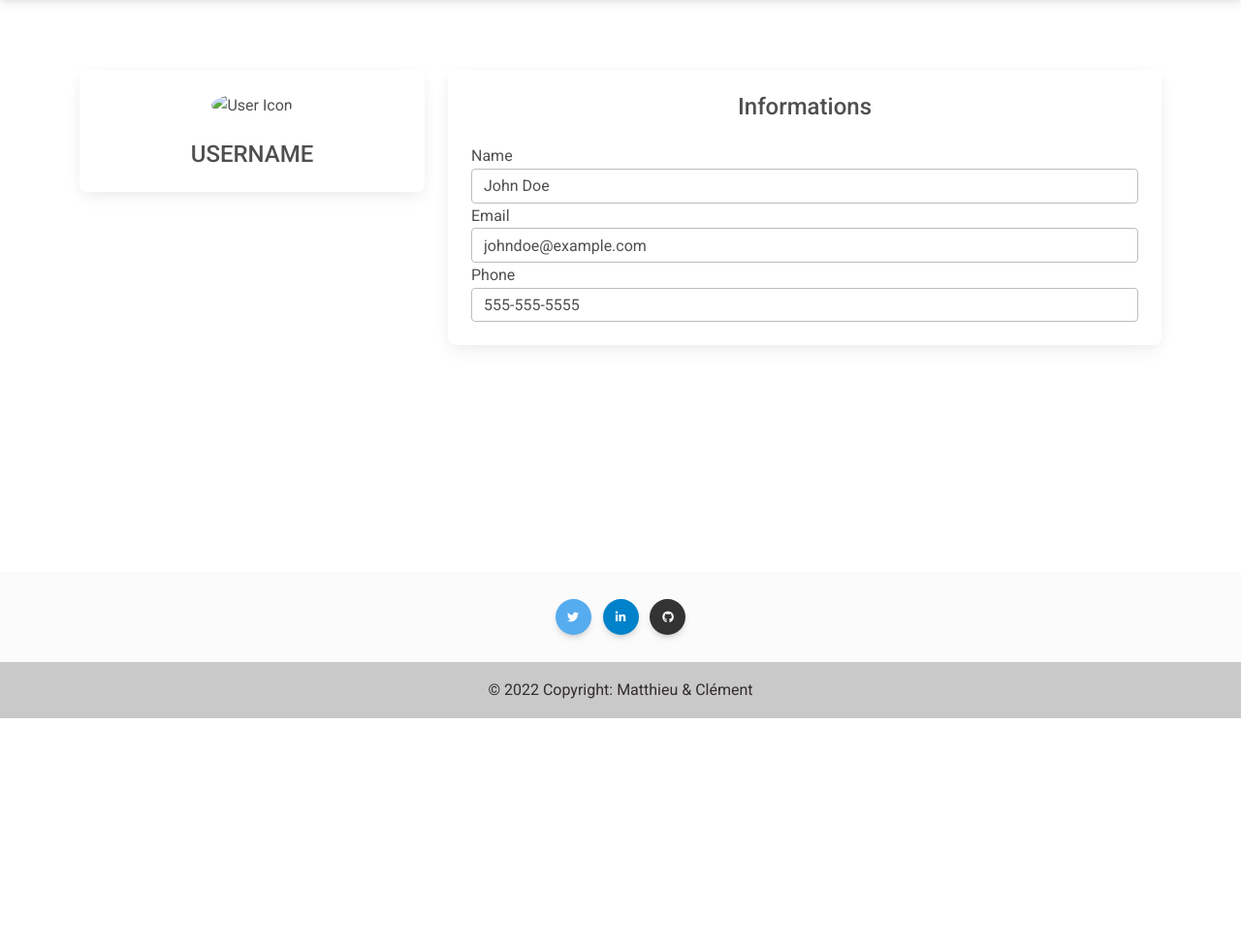
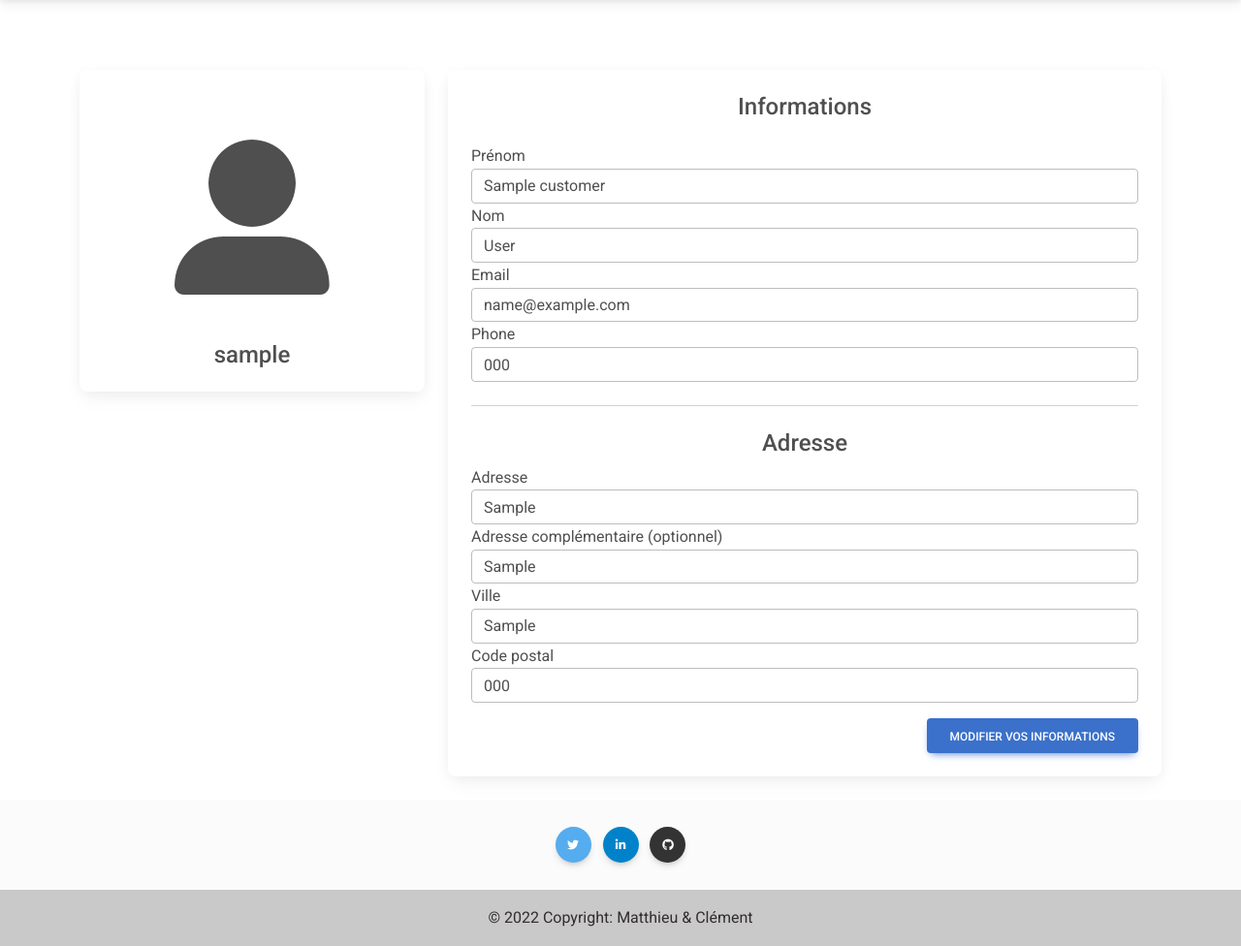
Before and after one commit to Mxtsxw/Shopytech, a PHP site: template views/viewProfile.php in a window 1280 px wide. Shown: the part 59-1035 px from the top of the page at 97% size. Before the commit the page ends 800 px from the top, so only its background shows below. Run offline with PHP 8.4, Linux system fonts and the light colour scheme; the visitor is signed in with stand-in values (Sample User, id 1); the template is opened without the code that fills it: most values are stand-ins (such as "Sample title", 1, 10 or a date in 2020); data that the repository does not hold is empty; some libraries are stand-ins or nearby versions.

Commit message:
Page de modification informations profile

```diff
--- a/controllers/ControllerProfile.php
+++ b/controllers/ControllerProfile.php
@@ -1,5 +1,6 @@
 <?php
 require_once('views/view.php');
+require_once('models/Customers.php');
 class ControllerProfile
 {
     private $_view;
@@ -19,7 +20,9 @@ class ControllerProfile
         {
             // Paramètre la vue pour les categories
             $this->_view = new View('profile');
-            $this->_view->generate(array());
+            $this->_view->generate(array(
+                'customer' => unserialize($_SESSION['customerObject']),
+            ));
         }
     }
 
--- a/index.php
+++ b/index.php
@@ -16,3 +16,6 @@ $router->routeReq();        // Request la route correspondante
 // 3) En fonction du paramètre URL le bon controlleur est appelé (Si aucun paramètre n'est passé : Accueil)
 // 4) Le controlleur se charge d'appeller la classe View avec en paramètre le nom de la vue correspondante
 // 5) View génère la bonne vue à l'aide des fichiers view*Action*
+
+
+?>
--- a/models/Cart.php
+++ /dev/null
@@ -1 +0,0 @@
-<?php require_once('CartItem.php'); ?>
--- a/views/viewOrderDetail.php
+++ b/views/viewOrderDetail.php
@@ -21,7 +21,7 @@
           <div class="col-md-12">
             <label for="input-email" class="form-label">Email</label>
             <input type="email" name="email" class="form-control" id="input-email" value="" pattern="[a-z0-9._%+-]+@[a-z0-9.-]+\.[a-z]{2,4}$" required>
-            <div class="valid-feedback">
+            <div class="invalid-feedback">
               Email non valide
             </div>
           </div>
--- a/views/viewProfile.php
+++ b/views/viewProfile.php
@@ -5,36 +5,97 @@
     <div class="card mt-5">
       <div class="card-body text-center">
         <!-- use an img element to display the user icon -->
-        <img src="https://via.placeholder.com/150" class="rounded-circle mb-4" alt="User Icon" />
+        <i class="fas fa-user-alt fa-10x my-5"></i>
         <!-- display the user's name -->
-        <h4 class="card-title font-weight-bold mb-0">USERNAME</h4>
+        <h4 class="card-title font-weight-bold mb-0"><?= $_SESSION['username'] ?></h4>
       </div>
     </div>
+    <?php if(isset($_SESSION['update_message'])): ?>
+      <p class="text-success mt-3 text-center"><?=$_SESSION['update_message']?></p>
+      <?php unset($_SESSION['update_message']); ?>
+    <?php endif; ?>
   </div>
   <!-- create the main content section to display the customer information -->
   <div class="col-md-8">
     <div class="card mt-5">
       <div class="card-body">
-        <h4 class="card-title text-center font-weight-bold mb-4">Informations</h4>
+        <h2 class="card-title text-center font-weight-bold mb-4 h4">Informations</h2>
         <!-- use a form element to display the customer information -->
-        <form>
-          <!-- input for the customer's name -->
+        <form action="<?=ROOT?>/handlers/profileHandler.php" method="POST" class="needs-validation" novalidate>
           <div class="form-group">
-            <label for="name-input">Name</label>
-            <input type="text" class="form-control" id="name-input" value="John Doe" />
+            <label for="firstname-input">Prénom</label>
+            <input type="text" name="firstname" class="form-control" id="firstname-input" value="<?= $customer->forename()?>" required/>
           </div>
-          <!-- input for the customer's email address -->
+
+          <div class="form-group">
+            <label for="lastname-input">Nom</label>
+            <input type="text" name="lastname" class="form-control" id="lastname-input" value="<?= $customer->surname()?>" required/>
+          </div>
+
           <div class="form-group">
             <label for="email-input">Email</label>
-            <input type="email" class="form-control" id="email-input" value="johndoe@example.com" />
+            <input type="email" name="email" class="form-control" id="email-input" value="<?= $customer->email()?>" pattern="[a-z0-9._%+-]+@[a-z0-9.-]+\.[a-z]{2,4}$" required/>
+            <div class="invalid-feedback">
+              Email non valide
+            </div>
           </div>
-          <!-- input for the customer's phone number -->
+
           <div class="form-group">
             <label for="phone-input">Phone</label>
-            <input type="tel" class="form-control" id="phone-input" value="555-555-5555" />
+            <input type="tel" name="phone" class="form-control" id="phone-input" value="<?= $customer->phone()?>" pattern="^[0-9]{10}$" required/>
+          </div>
+
+          <hr class="my-4">
+
+          <h2 class="h4 text-center">Adresse</h2>
+          <div class="form-group">
+            <label for="add1-input">Adresse</label>
+            <input type="text" name="add1" class="form-control" id="add1-input" value="<?= $customer->add1()?>" required/>
+          </div>
+
+          <div class="form-group">
+            <label for="add2-input">Adresse complémentaire (optionnel)</label>
+            <input type="text" name="add2" class="form-control" id="add2-input" value="<?= $customer->add2()?>" />
+          </div>
+
+          <div class="form-group">
+            <label for="add3-input">Ville</label>
+            <input type="text" name="add3" class="form-control" id="add3-input" value="<?= $customer->add3()?>" required/>
+          </div>
+
+          <div class="form-group">
+            <label for="zip-input">Code postal</label>
+            <input type="text" name="zip" class="form-control" id="zip-input" value="<?= $customer->postcode()?>" pattern="(?:0[1-9]|[13-8][0-9]|2[ab1-9]|9[0-5])(?:[0-9]{3})?|9[78][1-9](?:[0-9]{2})?" required/>
+          </div>
+
+          <div class="text-end mt-3">
+            <button type="submit" name="updateProfile" class="btn btn-primary text-right">Modifier vos informations</button>
           </div>
         </form>
       </div>
     </div>
   </div>
 </div>
+
+<script>
+  // Example starter JavaScript for disabling form submissions if there are invalid fields
+(function () {
+  'use strict'
+
+  // Fetch all the forms we want to apply custom Bootstrap validation styles to
+  var forms = document.querySelectorAll('.needs-validation')
+
+  // Loop over them and prevent submission
+  Array.prototype.slice.call(forms)
+    .forEach(function (form) {
+      form.addEventListener('submit', function (event) {
+        if (!form.checkValidity()) {
+          event.preventDefault()
+          event.stopPropagation()
+        }
+
+        form.classList.add('was-validated')
+      }, false)
+    })
+})()
+</script>
```
Also changed, not shown: handlers/LoginHandler.php (+4 -4 lines), handlers/profileHandler.php (added, +41 -0 lines), models/CustomersManager.php (+19 -0 lines).
